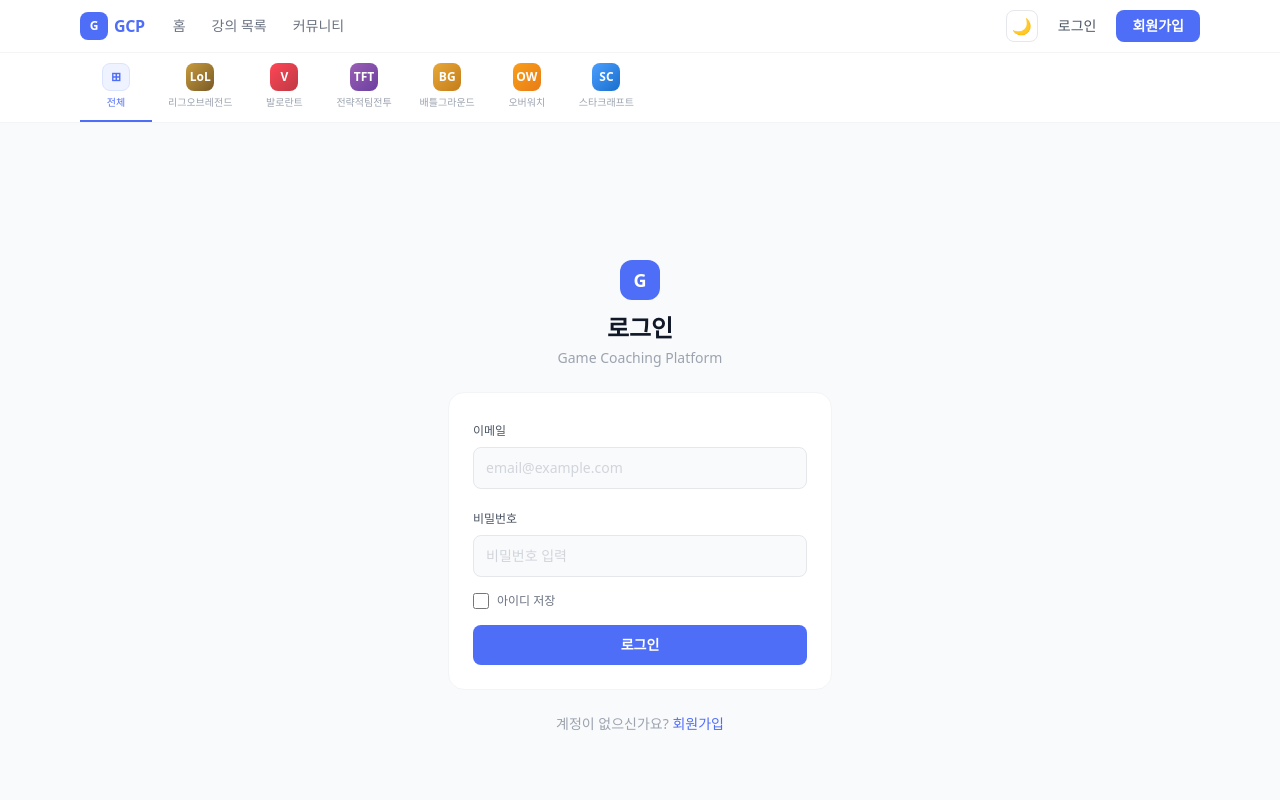
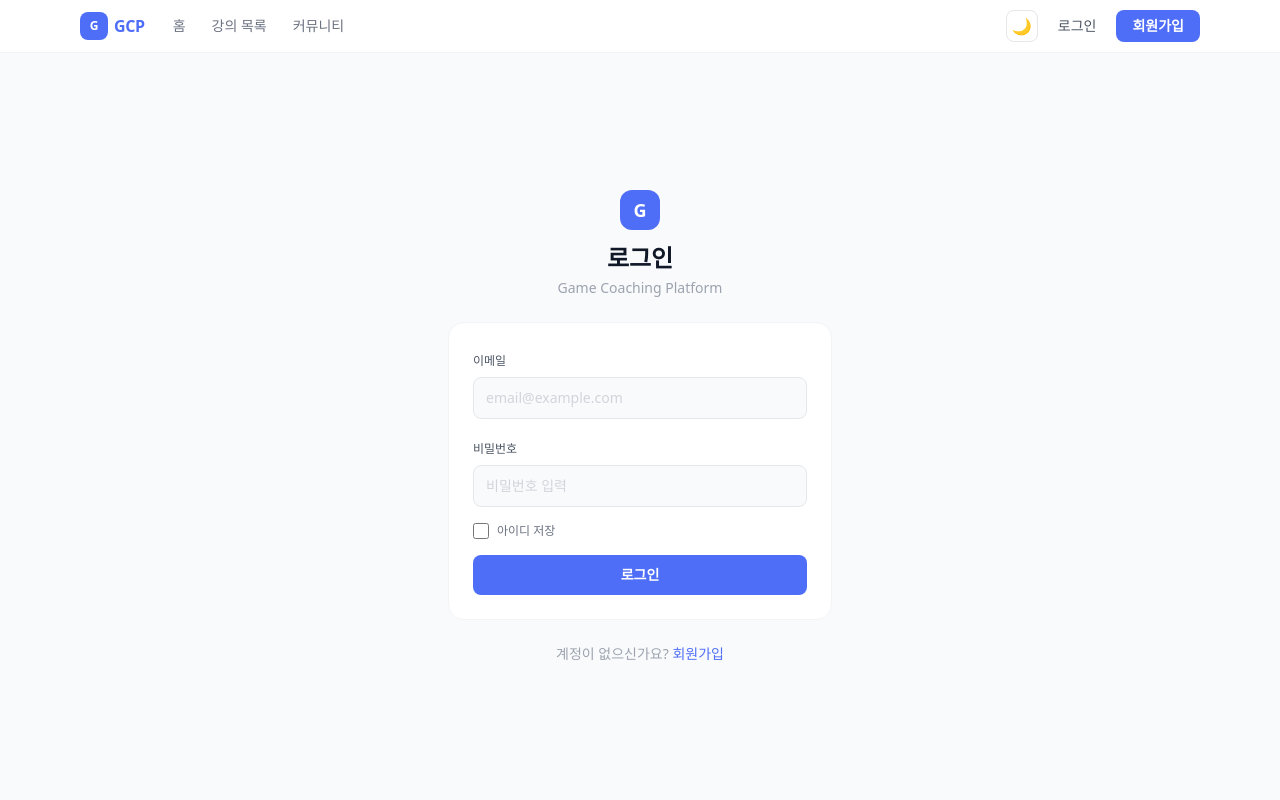
Before and after one commit to 2026-3-1/3118_Janghyunje, a React (Vite) app in the folder frontend/: page /login in a window 1280 px wide. Shown: the top 800 px of the page. Built offline with nearby package versions, Linux system fonts and the light colour scheme.

Commit message:
fix: GameTabs 홈/강의목록 페이지에서만 표시

```diff
--- a/frontend/src/App.jsx
+++ b/frontend/src/App.jsx
@@ -1,4 +1,4 @@
-import { BrowserRouter, Routes, Route, Navigate } from 'react-router-dom'
+import { BrowserRouter, Routes, Route, Navigate, useLocation } from 'react-router-dom'
 import { lazy, Suspense } from 'react'
 import Navbar from './components/layout/Navbar'
 import Footer from './components/layout/Footer'
@@ -37,6 +37,13 @@ function PageLoader() {
   )
 }
 
+// 홈, 강의 목록 페이지에서만 GameTabs 표시
+function ConditionalGameTabs() {
+  const location = useLocation()
+  const show = location.pathname === '/' || location.pathname === '/lectures'
+  return show ? <GameTabs /> : null
+}
+
 function PrivateRoute({ children }) {
   const { user } = useAuthStore()
   return user ? children : <Navigate to="/login" replace />
@@ -55,7 +62,7 @@ export default function App() {
     <BrowserRouter>
       <div className="min-h-screen flex flex-col bg-gray-50 dark:bg-[#0d0f14] text-gray-900 dark:text-slate-100">
         <Navbar />
-        <GameTabs />
+        <ConditionalGameTabs />
         <main className="flex-1">
           <Suspense fallback={<PageLoader />}>
             <Routes>
@@ -68,7 +75,7 @@ export default function App() {
               <Route path="/community"     element={<CommunityPage />} />
               <Route path="/community/:id" element={<CommunityDetailPage />} />
 
-              {/* 결제 성공/실패 — 토스 리다이렉트용 (PrivateRoute 밖에 있어야 함) */}
+              {/* 결제 */}
               <Route path="/checkout/success" element={<PrivateRoute><CheckoutSuccessPage /></PrivateRoute>} />
               <Route path="/checkout/fail"    element={<CheckoutFailPage />} />
 
```
